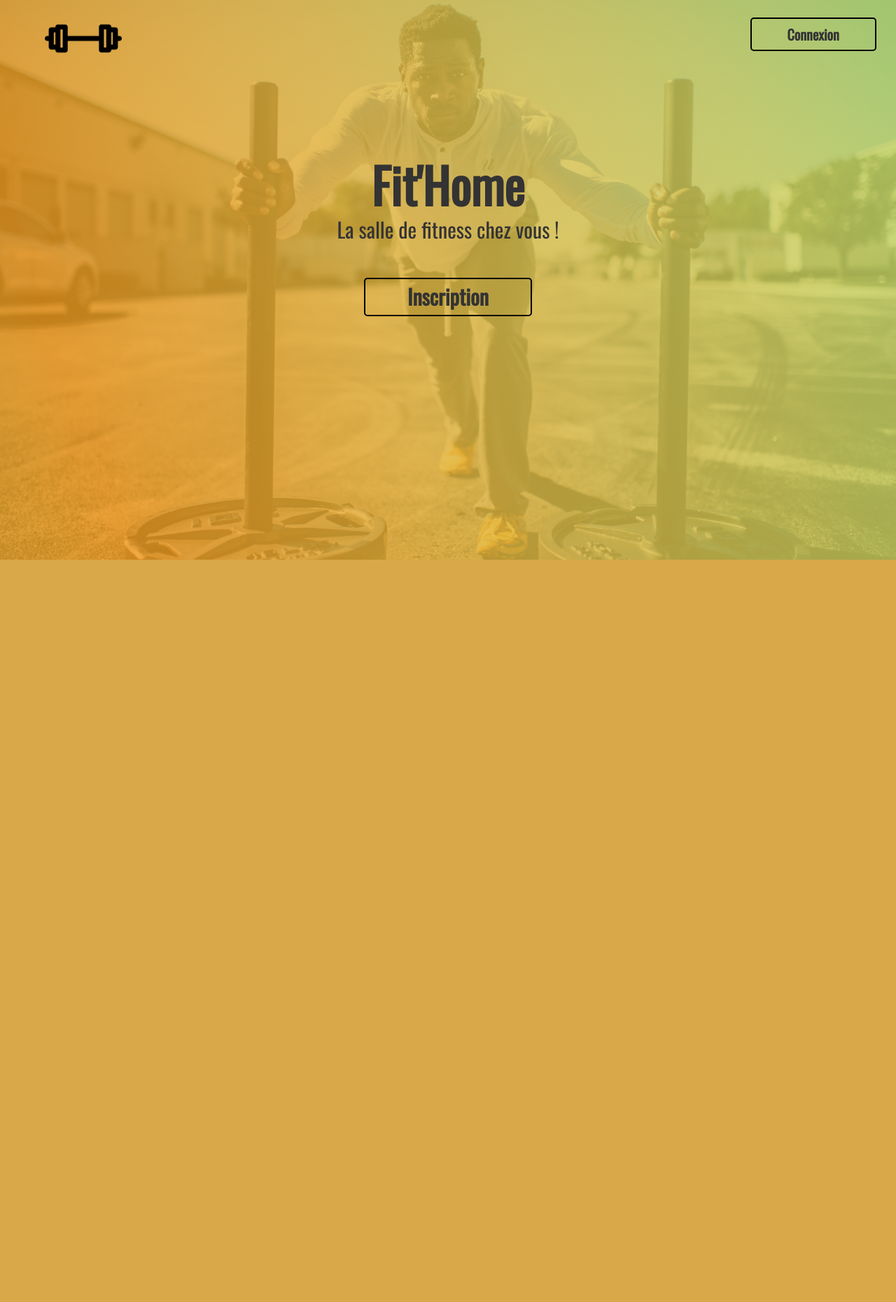
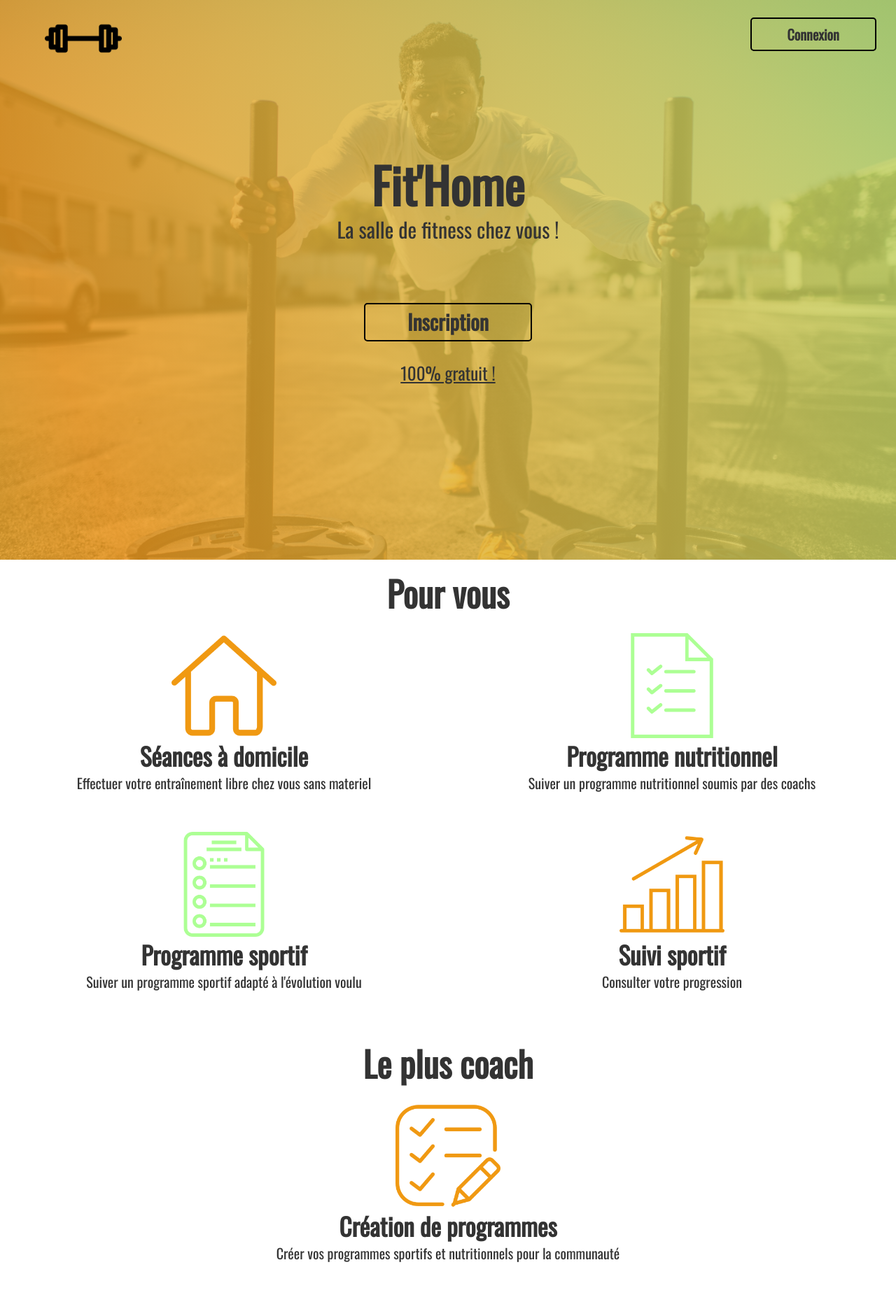
Before and after one commit to SamGit08/Fit_Home, a PHP site: page / in a window 1280 px wide. Shown: the whole page at 70% size. Before the commit the page ends 800 px from the top, so only its background shows below. Run offline with PHP 8.4, Linux system fonts and the light colour scheme; some web fonts are replaced.

Commit message:
section 2

```diff
--- a/Landing-page/css/style.css
+++ b/Landing-page/css/style.css
@@ -13,6 +13,12 @@ h1 {
   font-family: "Oswald", sans-serif;
   font-weight: bold; }
 
+h2 {
+  text-align: center;
+  font-family: "Oswald", sans-serif;
+  font-weight: bold;
+  margin-bottom: 30px; }
+
 .bouton {
   border: solid black 2px;
   background-color: transparent;
@@ -23,6 +29,9 @@ h1 {
 .logo {
   width: 50px;
   height: 50px; }
+
+span {
+  font-family: 'Oswald', sans-serif; }
 
 #section1 {
   height: 100vh;
@@ -135,14 +153,66 @@ h1 {
     position: relative;
     top: 115px; }
 
-  p {
+  h1 {
+    position: relative;
+    top: 95px;
+    font-size: 70px; }
+
+  #section1 p {
     position: relative;
     top: 90px;
     font-size: 30px; }
+  #section1 span {
+    font-size: 25px;
+    position: relative;
+    top: 245px;
+    text-decoration: underline; } }
+#section2 {
+  background-color: white; }
 
-  h1 {
-    position: relative;
-    top: 95px;
-    font-size: 70px; } }
+@media screen and (min-width: 320px) and (max-width: 767px) {
+  h2 {
+    font-size: 30px; }
+
+  #section2 .icone {
+    width: 50px;
+    height: 50px; }
+  #section2 span {
+    font-family: 'Oswald', sans-serif;
+    font-weight: bold;
+    font-size: 20px; }
+  #section2 p {
+    font-family: 'Oswald', sans-serif;
+    margin-bottom: 20px; } }
+@media screen and (min-width: 768px) and (max-width: 1279px) {
+  h2 {
+    font-size: 40px; }
+
+  #section2 .icone {
+    width: 70px;
+    height: 70px; }
+  #section2 span {
+    font-family: 'Oswald', sans-serif;
+    font-weight: bold;
+    font-size: 25px; }
+  #section2 p {
+    font-family: 'Oswald', sans-serif;
+    font-size: 15px;
+    margin-bottom: 30px; } }
+@media screen and (min-width: 1280px) {
+  h2 {
+    font-size: 50px; }
+
+  #section2 .icone {
+    width: 150px;
+    height: 150px; }
+  #section2 span {
+    font-family: 'Oswald', sans-serif;
+    font-weight: bold;
+    font-size: 35px; }
+  #section2 p {
+    font-family: 'Oswald', sans-serif;
+    font-size: 20px;
+    margin-bottom: 55px; } }
 
 /*# sourceMappingURL=style.css.map */
--- a/Landing-page/index.php
+++ b/Landing-page/index.php
@@ -27,11 +27,87 @@
         </div>
         <div class="col-xs-10 col-xs-offset-1">
           <p>La salle de fitness chez vous !</p>
+          <span>100% gratuit !</span>
         </div>
         <div class="col-xs-6 col-xs-offset-3 col-sm-4 col-sm-offset-4 col-md-4 col-md-offset-4">
           <button id="inscription" class="bouton" type="button" name="button">Inscription</button>
         </div>
       </div>
     </div>
+    <div id="section2" class="container-fluid">
+      <div class="row">
+        <div class="col-xs-12">
+          <h2>Pour vous</h2>
+        </div>
+        <!-- 1ere fonction -->
+        <div class="col-xs-12 col-sm-6">
+          <div class="col-xs-12">
+            <img class="icone" src="images/house.png" alt="">
+          </div>
+          <div class="col-xs-12">
+            <span>Séances à domicile</span>
+          </div>
+          <div class="col-xs-12">
+            <p>Effectuer votre entraînement libre chez vous sans materiel</p>
+          </div>
+        </div>
+        <!-- fin de la fonction -->
+        <!-- 2eme fonction -->
+        <div class="col-xs-12 col-sm-6">
+          <div class="col-xs-12">
+            <img class="icone" src="images/list.png" alt="">
+          </div>
+          <div class="col-xs-12">
+            <span>Programme nutritionnel</span>
+          </div>
+          <div class="col-xs-12">
+            <p>Suiver un programme nutritionnel soumis par des coachs</p>
+          </div>
+        </div>
+        <!-- fin de la fonction -->
+        <!-- 3eme fonction -->
+        <div class="col-xs-12 col-sm-6">
+          <div class="col-xs-12">
+            <img class="icone" src="images/list_sport.png" alt="">
+          </div>
+          <div class="col-xs-12">
+            <span>Programme sportif</span>
+          </div>
+          <div class="col-xs-12">
+            <p>Suiver un programme sportif adapté à l'évolution voulu</p>
+          </div>
+        </div>
+        <!-- fin de la fonction -->
+        <!-- 4eme fonction -->
+        <div class="col-xs-12 col-sm-6">
+          <div class="col-xs-12">
+            <img class="icone" src="images/graph.png" alt="">
+          </div>
+          <div class="col-xs-12">
+            <span>Suivi sportif</span>
+          </div>
+          <div class="col-xs-12">
+            <p>Consulter votre progression</p>
+          </div>
+        </div>
+        <!-- fin de la fonction -->
+          <div class="col-xs-12">
+            <h2>Le plus coach</h2>
+          </div>
+          <!-- 1ere fonction -->
+          <div class="col-xs-12">
+            <div class="col-xs-12">
+              <img class="icone" src="images/list_prog.png" alt="">
+            </div>
+            <div class="col-xs-12">
+              <span>Création de programmes</span>
+            </div>
+            <div class="col-xs-12">
+              <p>Créer vos programmes sportifs et nutritionnels pour la communauté</p>
+            </div>
+          </div>
+          <!-- fin de la fonction -->
+      </div>
+    </div>
   </body>
 </html>
--- a/Landing-page/scss/style.scss
+++ b/Landing-page/scss/style.scss
@@ -6,15 +6,23 @@ body{
   background-repeat: no-repeat;
   background-attachment: fixed;
 }
+
 div{
   text-align: center;
 }
+
 h1{
   text-align: center;
   font-family: "Oswald", sans-serif;
   font-weight: bold;
 }
 
+h2{
+  text-align: center;
+  font-family: "Oswald", sans-serif;
+  font-weight: bold;
+  margin-bottom: 30px;
+}
 .bouton{
   border: solid black 2px;
   background-color: rgba(0, 0, 0, 0);
@@ -27,7 +35,9 @@ h1{
   width: 50px;
   height: 50px;
 }
-
+span{
+  font-family: 'Oswald', sans-serif;
+}
 //section 1
 #section1{
   height: 100vh;
@@ -155,16 +180,92 @@ h1{
     position: relative;
     top: 115px;
   }
+  h1{
+    position: relative;
+    top: 95px;
+    font-size: 70px;
+  }
+  #section1{
     p{
       position: relative;
       top: 90px;
       font-size: 30px;
     }
-  h1{
+    span{
+      font-size: 25px;
       position: relative;
-    top: 95px;
-    font-size: 70px;
+      top: 245px;
+      text-decoration: underline;
+    }
   }
 }
 
 //section 2
+#section2{
+  background-color: white;
+}
+// media query section 2
+@media screen and (min-width:320px) and (max-width:767px){
+  h2{
+    font-size: 30px;
+  }
+  #section2{
+    .icone{
+      width: 50px;
+      height: 50px;
+    }
+    span{
+      font-family: 'Oswald', sans-serif;
+      font-weight: bold;
+      font-size: 20px;
+    }
+    p{
+      font-family: 'Oswald', sans-serif;
+      margin-bottom: 20px;
+    }
+  }
+}
+
+@media screen and (min-width:768px) and (max-width:1279px){
+  h2{
+    font-size: 40px;
+  }
+  #section2{
+    .icone{
+      width: 70px;
+      height: 70px;
+    }
+    span{
+      font-family: 'Oswald', sans-serif;
+      font-weight: bold;
+      font-size: 25px;
+    }
+    p{
+      font-family: 'Oswald', sans-serif;
+      font-size: 15px;
+      margin-bottom: 30px;
+    }
+  }
+}
+
+@media screen and (min-width:1280px){
+  h2{
+    font-size: 50px;
+  }
+  #section2{
+    .icone{
+      width: 150px;
+      height: 150px;
+    }
+    span{
+      font-family: 'Oswald', sans-serif;
+      font-weight: bold;
+      font-size: 35px;
+    }
+    p{
+      font-family: 'Oswald', sans-serif;
+      font-size: 20px;
+      margin-bottom: 55px;
+    }
+  }
+}
```
Also changed, not shown: other parts of Landing-page/css/style.css (+18 -9 lines), other parts of Landing-page/scss/style.scss (+20 -5 lines), Landing-page/images/free.png (added), Landing-page/images/graph.png (added), Landing-page/images/house.png (added), Landing-page/images/list.png (added), Landing-page/images/list_prog.png (added), Landing-page/images/list_sport.png (added), 1 other file. Lines whose indentation alone changed are shown as unchanged.
